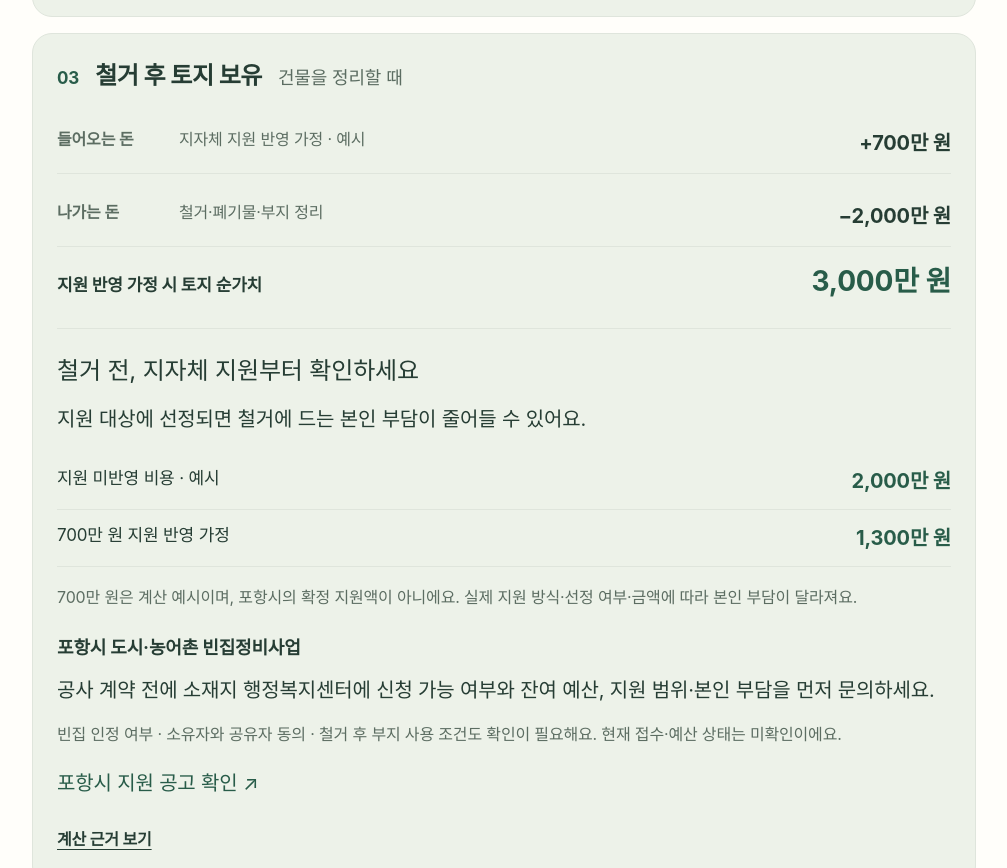
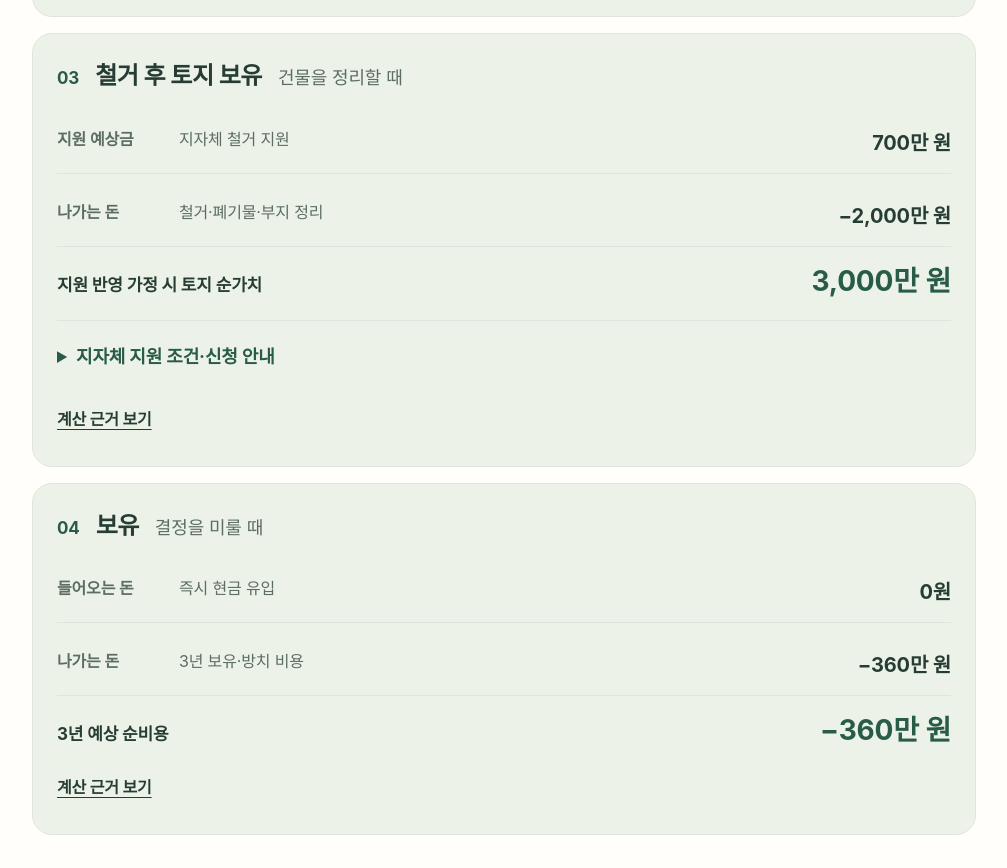
Before and after one commit to heexohee/Binzip, a Next.js app: page /example-report in a window 1280 px wide. Shown: the part 1737-2605 px from the top of the page, without its empty margins (136-1143 px from the left). Built offline with nearby package versions, Linux system fonts and the light colour scheme; a web font is replaced by a local one.

Commit message:
ui: collapse support guidance and clarify amount label

```diff
--- a/app/example-report/decision-example-report.tsx
+++ b/app/example-report/decision-example-report.tsx
@@ -68,11 +68,13 @@ export function DecisionExampleReport() {
         <article className={styles.choiceCard}>
           <div className={styles.cardHead}><b className={styles.choiceIndex}>03</b><h3>철거 후 토지 보유</h3><span>건물을 정리할 때</span></div>
           <dl className={styles.moneyFlow}>
-            <div><dt>들어오는 돈</dt><dd><span>지자체 지원 반영 가정 · 예시</span><strong>+{demolitionSupport.toLocaleString()}만 원</strong></dd></div>
+            <div><dt>지원 예상금</dt><dd><span>지자체 철거 지원</span><strong>{demolitionSupport.toLocaleString()}만 원</strong></dd></div>
             <div><dt>나가는 돈</dt><dd><span>철거·폐기물·부지 정리</span><strong>−{demolitionCost.toLocaleString()}만 원</strong></dd></div>
           </dl>
           <div className={styles.optionResult}><span>지원 반영 가정 시 토지 순가치</span><strong>{demolitionLandNetValue.toLocaleString()}만 원</strong></div>
-          <section className={styles.support} aria-labelledby="demolition-support-title">
+          <details className={styles.supportToggle}>
+            <summary>지자체 지원 조건·신청 안내</summary>
+            <section className={styles.support} aria-labelledby="demolition-support-title">
             <h4 id="demolition-support-title">철거 전, 지자체 지원부터 확인하세요</h4>
             <p>지원 대상에 선정되면 철거에 드는 본인 부담이 줄어들 수 있어요.</p>
             <dl className={styles.supportCosts}>
@@ -86,7 +88,8 @@ export function DecisionExampleReport() {
               <p className={styles.supportNote}>빈집 인정 여부 · 소유자와 공유자 동의 · 철거 후 부지 사용 조건도 확인이 필요해요. 현재 접수·예산 상태는 미확인이에요.</p>
               <a className={styles.evidenceLink} href={demolitionProgram.source.url} target="_blank" rel="noopener noreferrer">포항시 지원 공고 확인 ↗</a>
             </div>
-          </section>
+            </section>
+          </details>
           <details className={styles.optionBasis}><summary>계산 근거 보기</summary><p>철거와 폐기물·부지 정리비 {demolitionCost.toLocaleString()}만 원에서 지원 {demolitionSupport.toLocaleString()}만 원을 반영한다고 가정하면 순철거비는 {demolitionNetCost.toLocaleString()}만 원이에요.</p><p>남는 대지 {landArea}㎡에 기준 단가 {estimatedLandUnitPrice.toLocaleString()}만 원/㎡를 적용해 예상 토지가치 {estimatedLandValue.toLocaleString()}만 원을 계산했고, 순철거비를 빼면 {demolitionLandNetValue.toLocaleString()}만 원이에요. 실제 토지 가치는 지목·도로·규제·형상과 인근 거래를 확인해 다시 산정해요.</p></details>
         </article>
 
--- a/app/example-report/decision-example.module.css
+++ b/app/example-report/decision-example.module.css
@@ -125,3 +125,8 @@
 .repairFindings > div:first-child .repairAmount { top:0; }
 .repairWork { margin-top:8px!important; color:var(--text-primary); }
 @media(max-width:420px) { .repairFindings dt { padding-right:0; }.repairAmount { position:static; display:block; margin-bottom:10px; } }
+
+.supportToggle { margin-top:20px; border-top:1px solid var(--border-subtle); padding-top:12px; }
+.supportToggle > summary { min-height:44px; padding:8px 0; color:var(--brand-primary); font-size:18px; font-weight:700; cursor:pointer; }
+.supportToggle > summary:focus-visible { outline:3px solid var(--brand-primary); outline-offset:4px; }
+.supportToggle .support { margin-top:12px; padding-top:0; border-top:0; }
```
